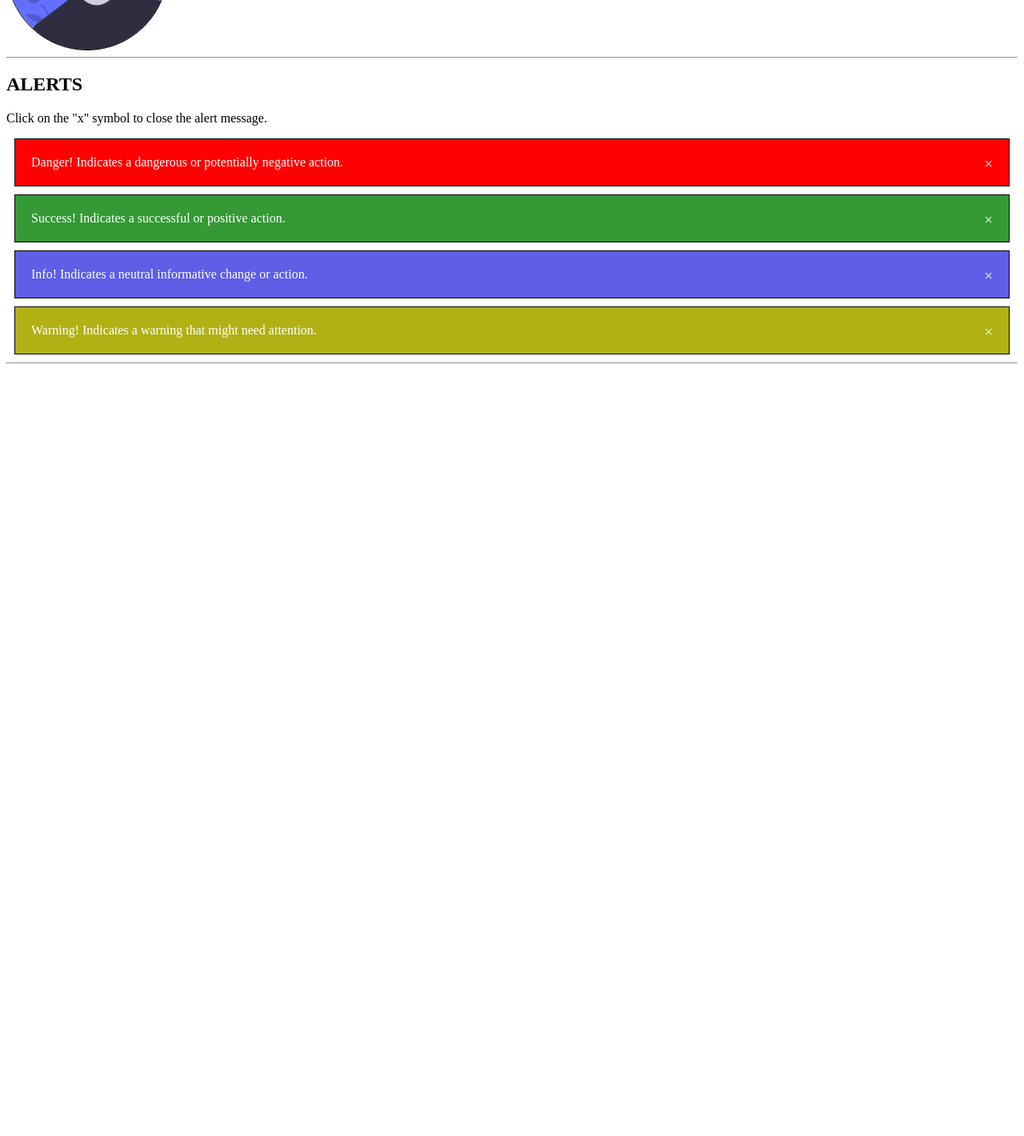
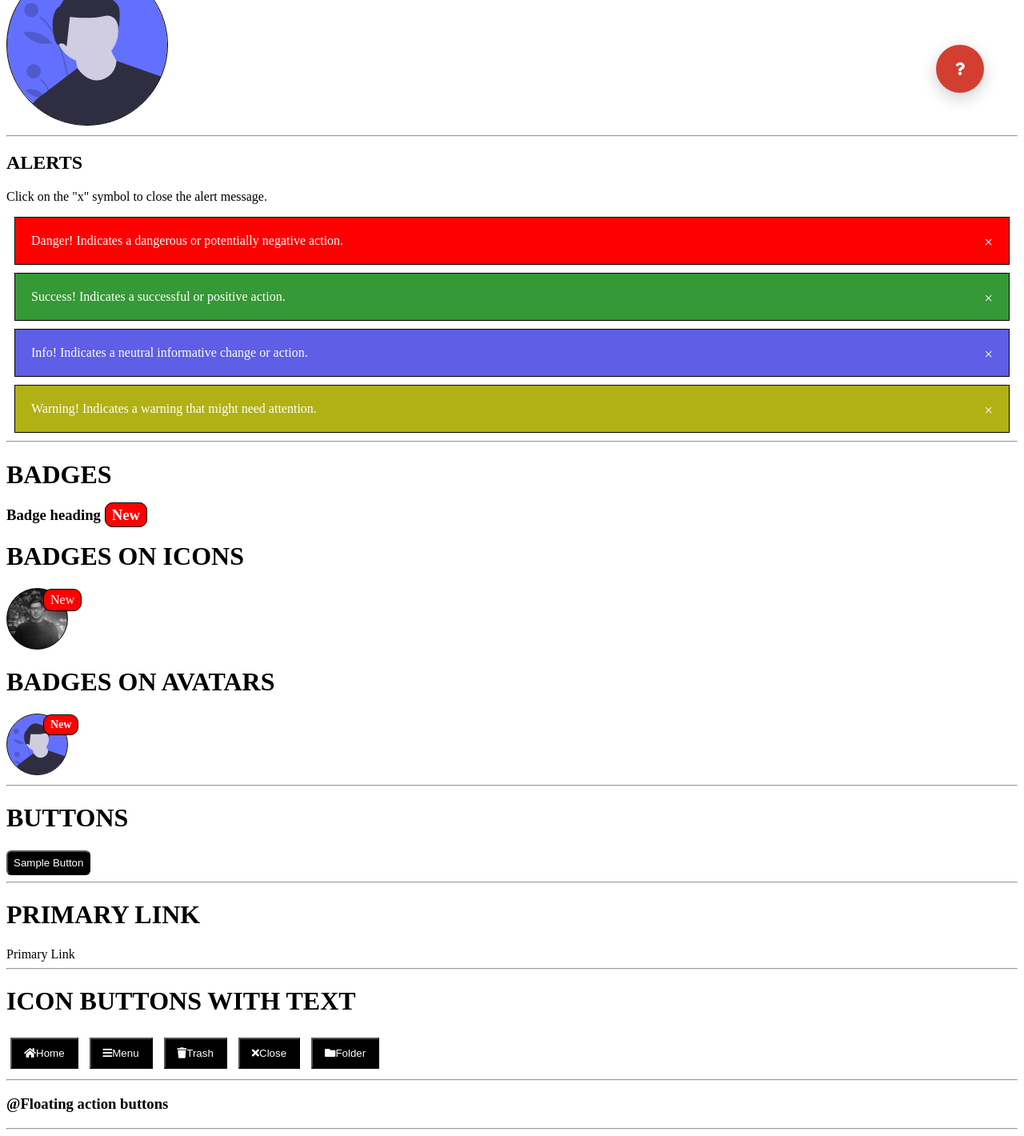
Before and after one commit to procrastinatedbread/component-library-nikhil, a plain HTML site: page index.html in a window 1280 px wide. Shown: the part 634-2054 px from the top of the page at 80% size. Before the commit the page ends 1097 px from the top, so only its background shows below. Drawn offline with Linux system fonts and the light colour scheme.

Commit message:
Added some P0 components

```diff
--- a/index.html
+++ b/index.html
@@ -6,6 +6,16 @@
     <meta name="viewport" content="width=device-width, initial-scale=1.0" />
     <title>Component Library</title>
     <link rel="stylesheet" href="style.css" />
+    <link
+      rel="stylesheet"
+      href="https://cdnjs.cloudflare.com/ajax/libs/font-awesome/4.7.0/css/font-awesome.min.css"
+    />
+    <link
+      rel="stylesheet"
+      href="https://use.fontawesome.com/releases/v5.15.4/css/all.css"
+      integrity="sha384-DyZ88mC6Up2uqS4h/KRgHuoeGwBcD4Ng9SiP4dIRy0EXTlnuz47vAwmeGwVChigm"
+      crossorigin="anonymous"
+    />
   </head>
   <body>
     <!-- AVATAR -->
@@ -13,11 +23,11 @@
     <h1>Avatar with initials</h1>
     <div class="avatar">NC</div>
     <h1>Avatar with a picture</h1>
-    <div class="avatar avatar-picture">NC</div>
+    <div class="avatar-picture avatar"></div>
     <h1>Avatar 75px</h1>
-    <div class="avatar avatar-picture avatar-75">NC</div>
+    <div class="avatar-picture avatar avatar-75"></div>
     <h1>Avatar 200px</h1>
-    <div class="avatar avatar-picture avatar-200">NC</div>
+    <div class="avatar-picture avatar avatar-200"></div>
     <!-- AVATAR -->
     <hr />
     <!-- ALERT -->
@@ -49,6 +59,77 @@
     </div>
     <hr />
     <!-- ALERT -->
-    <!--  -->
+    <!-- BADGE -->
+    <h1>BADGES</h1>
+    <h3>Badge heading <span class="badge">New</span></h3>
+    <h1>BADGES ON ICONS</h1>
+    <div class="icon"><span class="badge badge-icon">New</span></div>
+    <h1>BADGES ON AVATARS</h1>
+    <div class="avatar avatar-picture avatar-75">
+      <span class="badge badge-avatar">New</span>
+    </div>
+
+    <hr />
+
+    <!-- BADGE -->
+    <!-- BUTTON -->
+    <h1>BUTTONS</h1>
+    <button id="sample">Sample Button</button>
+
+    <hr />
+    <!-- BUTTON -->
+    <!--  PRIMARY LINK  -->
+    <h1>PRIMARY LINK</h1>
+    <a href="#" class="link-primary">Primary Link</a>
+    <hr />
+    <!--  PRIMARY LINK  -->
+    <!-- ICON BUTTON -->
+    <h1>ICON BUTTONS WITH TEXT</h1>
+    <button class="btn"><i class="fa fa-home"></i>Home</button>
+    <button class="btn"><i class="fa fa-bars"></i>Menu</button>
+    <button class="btn"><i class="fa fa-trash"></i>Trash</button>
+    <button class="btn"><i class="fa fa-close"></i>Close</button>
+    <button class="btn"><i class="fa fa-folder"></i>Folder</button>
+    <hr />
+    <!-- ICON BUTTON -->
+    <!-- Floating action buttons -->
+
+    <h3>@Floating action buttons</h3>
+    <div class="fab-container">
+      <div class="fab fab-icon-holder">
+        <i class="fas fa-question"></i>
+      </div>
+
+      <ul class="fab-options">
+        <li>
+          <span class="fab-label">Documentation</span>
+          <div class="fab-icon-holder">
+            <i class="fas fa-file-alt"></i>
+          </div>
+        </li>
+        <li>
+          <span class="fab-label">Video Tutorials</span>
+          <div class="fab-icon-holder">
+            <i class="fas fa-video"></i>
+          </div>
+        </li>
+        <li>
+          <span class="fab-label">Live chat</span>
+          <div class="fab-icon-holder">
+            <i class="fas fa-comments"></i>
+          </div>
+        </li>
+        <li>
+          <span class="fab-label">Feedback</span>
+          <div class="fab-icon-holder">
+            <i class="fas fa-comment-alt"></i>
+          </div>
+        </li>
+      </ul>
+    </div>
+
+    <hr />
+
+    <!-- Floating action buttons -->
   </body>
 </html>
--- a/style.css
+++ b/style.css
@@ -1,16 +1,19 @@
 /* AVATAR */
 
 .avatar-75 {
-  --avatar-size: 75px;
+  height: 75px !important;
+  width: 75px !important;
 }
 .avatar-200 {
-  --avatar-size: 200px;
+  height: 200px !important;
+  width: 200px !important;
 }
 
 .avatar {
   /* for circle */
-  height: var(--avatar-size);
-  width: var(--avatar-size);
+  height: 90px;
+  width: 90px;
+
   background-color: indianred;
   border-radius: 50%;
   border: 1px solid black;
@@ -24,11 +27,19 @@
   align-items: center;
 }
 .avatar-picture {
-  color: transparent;
+  border: 1px solid black;
   background: url(./avatar.svg);
   background-position: center;
   background-size: cover;
+  position: relative;
 }
+.badge-avatar {
+  font-size: 14px;
+  position: absolute;
+  left: 45px;
+  top: 0px;
+}
+
 /* :hover > .avatar-picture {
   border: 6px solid blue;
 } */
@@ -69,3 +80,138 @@
 }
 
 /* ALERT */
+/* Badge */
+.badge {
+  background-color: red;
+  color: white;
+  padding: 4px 8px;
+  border: 1px solid black;
+  border-radius: 10px;
+}
+.badge-icon {
+  position: absolute;
+  left: 45px;
+}
+/* ICON */
+.icon {
+  background: url(./IMG-20211209-WA0012-01-02.jpeg);
+  height: 75px;
+  width: 75px;
+  border-radius: 50%;
+  border: 1px solid black;
+  background-position: center;
+  background-size: cover;
+  position: relative;
+}
+
+/* ICON */
+/* Badge */
+
+/* Button */
+#sample {
+  background-color: black;
+  color: white;
+  padding: 6px 7px;
+  border-radius: 6px;
+}
+/* Button */
+/* Primary Link */
+.link-primary {
+  text-decoration: none;
+  color: black;
+}
+.link-primary:hover {
+  text-decoration: underline;
+  color: blue;
+}
+/* Primary Link */
+/* Icon buttons */
+/* https://www.w3schools.com/howto/howto_css_icon_buttons.asp */
+.btn {
+  background-color: black;
+  color: white;
+  padding: 10px 15px;
+  margin: 5px;
+}
+
+/* Icon buttons */
+
+/* FLOATING ACTION BUTTONS */
+
+.fab-container {
+  position: fixed;
+  bottom: 50px;
+  right: 50px;
+  z-index: 999;
+  cursor: pointer;
+}
+
+.fab-icon-holder {
+  width: 50px;
+  height: 50px;
+  border-radius: 50%;
+  background: #016fb9;
+
+  box-shadow: 0 6px 20px rgba(0, 0, 0, 0.2);
+}
+
+.fab-icon-holder:hover {
+  opacity: 0.8;
+}
+
+.fab-icon-holder i {
+  display: flex;
+  align-items: center;
+  justify-content: center;
+
+  height: 100%;
+  font-style: 25px;
+  color: #ffffff;
+}
+
+.fab {
+  width: 60px;
+  height: 60px;
+  background: #d23f31;
+}
+
+.fab-options {
+  list-style-type: none;
+  margin: 0;
+  position: absolute;
+  bottom: 70px;
+  right: 0;
+
+  opacity: 0;
+
+  transition: all 0.3s ease;
+  transform: scale(0);
+  transform-origin: 85% bottom;
+}
+
+.fab:hover + .fab-options,
+.fab-options:hover {
+  opacity: 1;
+  transform: scale(1);
+}
+
+.fab-options li {
+  display: flex;
+  justify-content: flex-end;
+  padding: 5px;
+}
+
+.fab-label {
+  padding: 2px 5px;
+  align-self: center;
+  user-select: none;
+  white-space: nowrap;
+  border-radius: 3px;
+  font-size: 16px;
+  background: #666666;
+  color: #ffffff;
+  box-shadow: 0 6px 20px rgba(0, 0, 0, 0.2);
+  margin-right: 10px;
+}
+
+/* FLOATING ACTION BUTTONS */
```
Also changed, not shown: IMG-20211209-WA0012-01-02.jpeg (added).
